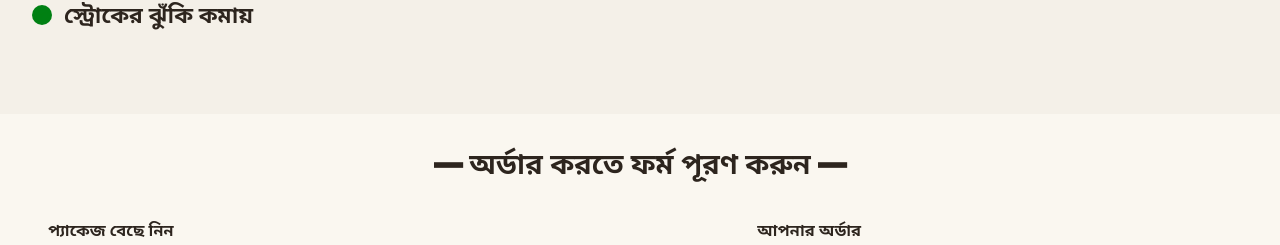
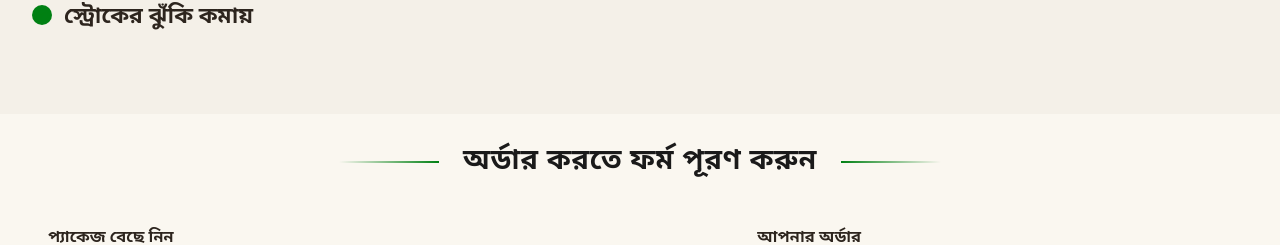
Before and after one commit to Alok4D/arabian-store-bd, a Next.js app in the folder arabian-store-frontend/: page / in a window 1280 px wide. Shown: the part 2349-2594 px from the top of the page. Built offline with nearby package versions, Linux system fonts and the light colour scheme; no server answers.

Commit message:
feat: implement checkout page for landing module

```diff
--- a/arabian-store-frontend/src/app/(landing)/checkout/page.tsx
+++ b/arabian-store-frontend/src/app/(landing)/checkout/page.tsx
@@ -5,6 +5,7 @@ import { Lock, ShieldCheck, Truck } from 'lucide-react';
 import { useRouter } from 'next/navigation';
 
 export default function CheckoutPage() {
+
   const router = useRouter();
   const [products, setProducts] = useState<any[]>([]);
   const [selectedProduct, setSelectedProduct] = useState('');
@@ -129,9 +130,14 @@ export default function CheckoutPage() {
     <div className="px-4 py-8 md:px-8 lg:px-12 text-[#2D251E]" id="order">
       <div className="max-w-7xl mx-auto">
 
-        <h2 className="text-center text-[22px] md:text-[28px] font-extrabold text-[#2D251E] mb-8">
-          ━ অর্ডার করতে ফর্ম পূরণ করুন ━
-        </h2>
+        {/* Section Header with Decorative Green Lines */}
+        <div className="flex items-center justify-center gap-3 md:gap-4 mb-8 md:mb-12">
+          <div className="flex-1 max-w-[40px] sm:max-w-[60px] md:max-w-[100px] h-[1px] md:h-[2px] bg-gradient-to-r from-transparent to-[#008013]" />
+          <h2 className="text-[20px] sm:text-2xl md:text-[28px] font-extrabold text-[#1A1A1A] text-center tracking-wide px-2">
+            অর্ডার করতে ফর্ম পূরণ করুন
+          </h2>
+          <div className="flex-1 max-w-[40px] sm:max-w-[60px] md:max-w-[100px] h-[1px] md:h-[2px] bg-gradient-to-l from-transparent to-[#008013]" />
+        </div>
 
         <div className="grid grid-cols-1 gap-8 lg:grid-cols-12">
 
```
